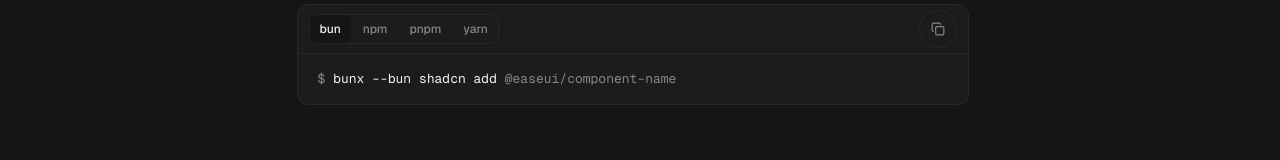
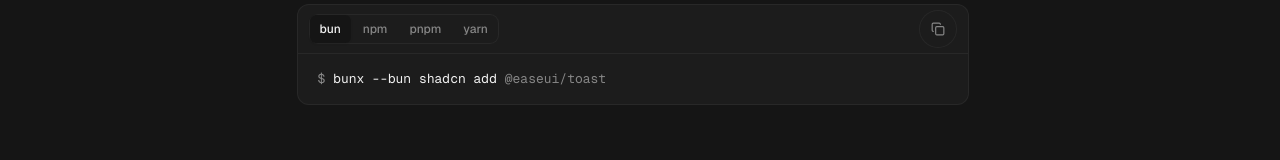
Before and after one commit to rjcuff/easeui, a Next.js app: page / in a window 1280 px wide. Shown: the part 633-793 px from the top of the page. Built offline with nearby package versions, Linux system fonts and the light colour scheme; no server answers.

Commit message:
update to hero section

```diff
--- a/components/app/docs/install-command.tsx
+++ b/components/app/docs/install-command.tsx
@@ -6,8 +6,8 @@
 import { installCommand, PACKAGE_MANAGERS as PMS, PM_COMMANDS, REGISTRY_NAMESPACE, type PackageManager as PM } from "@/lib/install-command";
 import { cn } from "@/lib/utils";
 
-/** Shown when no specific component is given, such as on the homepage. */
-const PLACEHOLDER = "component-name";
+/** Shown when no specific component is given, such as on the homepage. A real, working slug, so the copied command runs as-is. */
+const EXAMPLE_SLUG = "toast";
 
 export function InstallCommand({
   className,
@@ -17,7 +17,7 @@
   slug?: string;
 }) {
   const [pm, setPm] = useState<PM>("bun");
-  const name = slug ?? PLACEHOLDER;
+  const name = slug ?? EXAMPLE_SLUG;
   const command = installCommand(name, pm);
 
   return (
```
